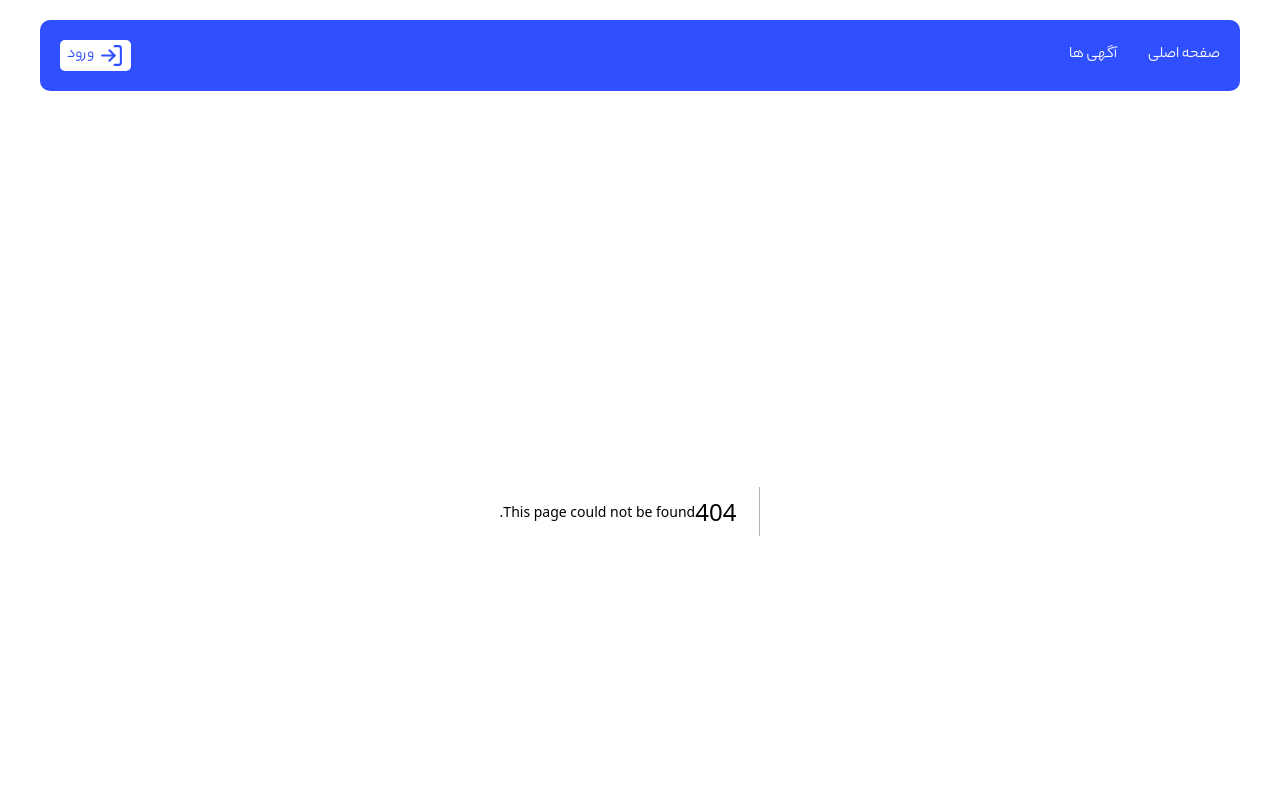
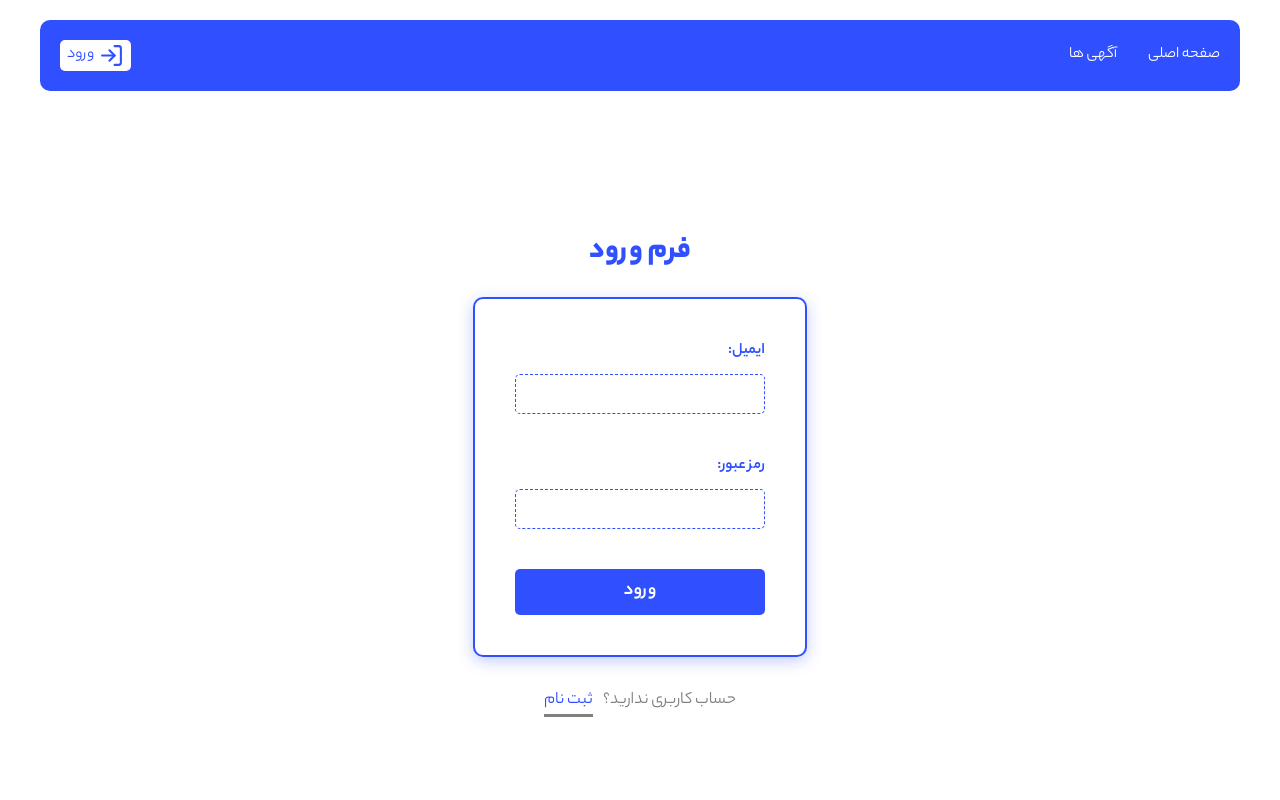
Before and after one commit to AmirAliannezhadi/amlak-app, a Next.js app: page /signin in a window 1280 px wide. Before the commit this address had no page. Shown: the top 800 px of the page. Built offline with nearby package versions, Linux system fonts and the light colour scheme.

Commit message:
signin done

```diff
--- /dev/null
+++ b/src/app/signin/page.js
@@ -0,0 +1,9 @@
+import SigninPage from "@/template/SigninPage"
+
+function signin() {
+  return (
+    <SigninPage />
+  )
+}
+
+export default signin
--- /dev/null
+++ b/src/components/template/SigninPage.js
@@ -0,0 +1,77 @@
+"use client";
+
+import { useState } from "react";
+import styles from "@/template/SignupPage.module.css";
+import Link from "next/link";
+import toast, { Toaster } from "react-hot-toast";
+import { useRouter } from "next/navigation";
+import { ThreeDots } from "react-loader-spinner";
+import { signIn } from "next-auth/react";
+
+function SigninPage() {
+  const [email, setEmail] = useState("");
+  const [password, setPassword] = useState("");
+  const [loading, setLoading] = useState(false);
+
+  const router = useRouter();
+
+  const signinHandler = async (e) => {
+    e.preventDefault();
+
+    setLoading(true);
+    const res = await signIn("credentials", {
+      email,
+      password,
+      redirect: false,
+    });
+    console.log(res);
+
+    setLoading(false);
+
+    if (res.error) {
+      toast.error(res.error);
+    } else {
+      router.push("/");
+    }
+  };
+
+  return (
+    <div className={styles.form}>
+      <h4>فرم ورود </h4>
+      <form>
+        <label>ایمیل: </label>
+        <input
+          type="text"
+          value={email}
+          onChange={(e) => setEmail(e.target.value)}
+        />
+        <label>رمز عبور: </label>
+        <input
+          type="password"
+          value={password}
+          onChange={(e) => setPassword(e.target.value)}
+        />
+        {loading ? (
+          <ThreeDots
+            visible={true}
+            height="45"
+            color="#304ffe"
+            ariaLabel="three-dots-loading"
+            wrapperStyle={{ margin: "auto" }}
+          />
+        ) : (
+          <button type="submit" onClick={signinHandler}>
+             ورود
+          </button>
+        )}
+      </form>
+      <p>
+        حساب کاربری ندارید؟
+        <Link href="/signup">ثبت نام</Link>
+      </p>
+      <Toaster />
+    </div>
+  );
+}
+
+export default SigninPage;
```
